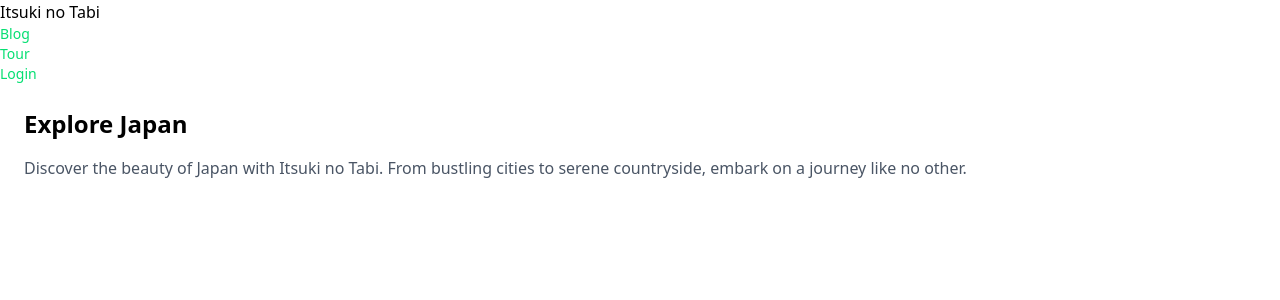
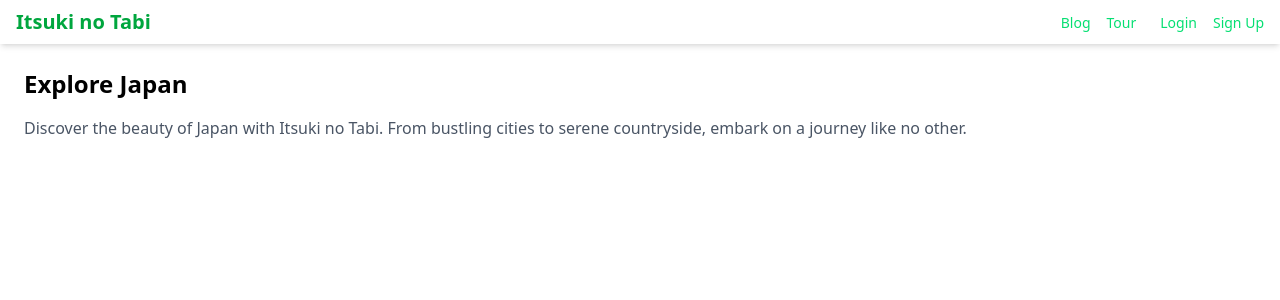
Before and after one commit to TgTrh06/project.itsuki-no-tabi, a React (Vite) app in the folder frontend/: page / in a window 1280 px wide. Shown: the top 300 px of the page. Built offline with nearby package versions, Linux system fonts and the light colour scheme.

Commit message:
66 - Tiny changes

```diff
--- a/frontend/src/App.jsx
+++ b/frontend/src/App.jsx
@@ -1,8 +1,9 @@
 import { Routes, Route } from 'react-router-dom'
 import Navbar from './components/Navbar'
 import HomePage from './pages/HomePage'
-import BlogPage from './pages/Blog/BlogPage'
-import BlogDetailPage from './pages/Blog/BlogDetailPage'
+import ProfilePage from './pages/ProfilePage'
+import AuthRoutes from './routes/AuthRoutes'
+import BlogRoutes from './routes/BlogRoutes'
 
 function App() {
   return (
@@ -10,8 +11,9 @@ function App() {
 		<Navbar />
 		<Routes>
 			<Route path="/" element={<HomePage />} />
-			<Route path="/blogs" element={<BlogPage />} />
-			<Route path="/blogs/:id" element={<BlogDetailPage />} />
+			<Route path="/profile" element={<ProfilePage />} />
+			<Route path="/auth/*" element={<AuthRoutes />} />
+			<Route path="/blogs/*" element={<BlogRoutes />} />
 		</Routes>
   	</div>
   )
--- a/frontend/src/components/Navbar.jsx
+++ b/frontend/src/components/Navbar.jsx
@@ -1,20 +1,73 @@
-import { Link } from "react-router-dom"
+import { Link, useNavigate } from "react-router-dom"
+import { User, LogOut } from "lucide-react"
+import { useState } from "react"
+import useAuthStore from "../store/authStore"
 
 export default function Navbar() {
+  const { user, isAuthenticated, logout } = useAuthStore()
+  const [isDropdownOpen, setIsDropdownOpen] = useState(false)
+  const navigate = useNavigate()
+
+  const handleLogout = async () => {
+    try {
+      await logout()
+      setIsDropdownOpen(false)
+      navigate("/")
+    } catch (error) {
+      console.error('Logout error:', error)
+    }
+  }
+
   return (
-    <nav>
-        <h1>Itsuki no Tabi</h1>
-        <div className="space-x-4">
-            <p className="text-sm text-green-400">
-              <Link to="/blogs" className="hover:text-pink-400">Blog</Link>
-            </p>
-            <p className="text-sm text-green-400">
-              <Link to="*" className="hover:text-pink-400">Tour</Link>
-            </p>
-            <p className="text-sm text-green-400">
-              <Link to="/login" className="hover:text-pink-400">Login</Link>
-            </p>
+    <nav className="sticky top-0 z-50 bg-white shadow-md px-4 py-2">
+      <div className="flex justify-between items-center">
+        <h1 className="text-xl font-bold text-green-600">
+          <Link to="/" className="hover:text-purple-400">Itsuki no Tabi</Link>
+        </h1>
+
+        <div className="flex items-center space-x-6">
+          <div className="space-x-4">
+            <Link to="/blogs" className="text-sm text-green-400 hover:text-pink-400">Blog</Link>
+            <Link to="/tours" className="text-sm text-green-400 hover:text-pink-400">Tour</Link>
+          </div>
+
+          {isAuthenticated ? (
+            <div className="relative">
+              <button
+                onClick={() => setIsDropdownOpen(!isDropdownOpen)}
+                className="flex items-center space-x-2 text-green-600 hover:text-purple-400"
+              >
+                <User className="w-6 h-6" />
+                <span className="text-sm">{user?.username}</span>
+              </button>
+
+              {isDropdownOpen && (
+                <div className="absolute right-0 mt-2 w-48 bg-white rounded-md shadow-lg py-1">
+                  <Link
+                    to="/profile"
+                    className="block px-4 py-2 text-sm text-gray-700 hover:bg-gray-100"
+                    onClick={() => setIsDropdownOpen(false)}
+                  >
+                    Dashboard
+                  </Link>
+                  <button
+                    onClick={handleLogout}
+                    className="flex items-center w-full px-4 py-2 text-sm text-red-600 hover:bg-gray-100"
+                  >
+                    <LogOut className="w-4 h-4 mr-2" />
+                    Logout
+                  </button>
+                </div>
+              )}
+            </div>
+          ) : (
+            <div className="space-x-4">
+              <Link to="/auth/login" className="text-sm text-green-400 hover:text-pink-400">Login</Link>
+              <Link to="/auth/signup" className="text-sm text-green-400 hover:text-pink-400">Sign Up</Link>
+            </div>
+          )}
         </div>
+      </div>
     </nav>
   )
 }
--- /dev/null
+++ b/frontend/src/pages/ProfilePage.jsx
@@ -0,0 +1,74 @@
+import { useEffect } from "react";
+import { useNavigate } from "react-router-dom";
+import useAuthStore from "../store/authStore";
+import { formatDate } from "../utils/date";
+
+export default function ProfilePage() {
+	const { user, isAuthenticated, checkAuth } = useAuthStore();
+	const navigate = useNavigate();
+
+	useEffect(() => {
+		if (!isAuthenticated) {
+			navigate('/auth/login');
+			return;
+		}
+		// Ensure we have the latest user data
+		checkAuth();
+	}, [isAuthenticated, navigate, checkAuth]);
+
+	if (!isAuthenticated) {
+		return null; // Prevent flash of content before redirect
+	}
+
+	if (!user) {
+		return (
+			<div className="max-w-md w-full mx-auto mt-10 p-8 bg-gray-900 bg-opacity-80 backdrop-filter backdrop-blur-lg rounded-xl shadow-2xl border border-gray-800">
+				<p className="text-center text-gray-300">Loading profile...</p>
+			</div>
+		);
+	}
+
+	return (
+		<div className='max-w-md w-full mx-auto mt-10 p-8 bg-gray-900 bg-opacity-80 backdrop-filter backdrop-blur-lg rounded-xl shadow-2xl border border-gray-800'>
+			<h2 className='text-3xl font-bold mb-6 text-center bg-gradient-to-r from-green-400 to-emerald-600 text-transparent bg-clip-text'>
+				Profile
+			</h2>
+
+			<div className='space-y-6'>
+				<div className='p-4 bg-gray-800 bg-opacity-50 rounded-lg border border-gray-700'>
+					<h3 className='text-xl font-semibold text-green-400 mb-3'>Profile Information</h3>
+					<p className='text-gray-300'>Name: {user?.username}</p>
+					<p className='text-gray-300'>Email: {user?.email}</p>
+				</div>
+				<div className='p-4 bg-gray-800 bg-opacity-50 rounded-lg border border-gray-700'>
+					<h3 className='text-xl font-semibold text-green-400 mb-3'>Account Activity</h3>
+					<p className='text-gray-300'>
+						<span className='font-bold'>Joined: </span>
+						{user?.createdAt && new Date(user.createdAt).toLocaleDateString("en-US", {
+							year: "numeric",
+							month: "long",
+							day: "numeric",
+						})}
+					</p>
+					<p className='text-gray-300'>
+						<span className='font-bold'>Last Login: </span>
+						{user?.lastLogin && formatDate(user.lastLogin)}
+					</p>
+				</div>
+			</div>
+
+			{/* <div
+				className='mt-4'
+			>
+				<button
+					onClick={handleLogout}
+					className='w-full py-3 px-4 bg-gradient-to-r from-green-500 to-emerald-600 text-white
+				font-bold rounded-lg shadow-lg hover:from-green-600 hover:to-emerald-700
+				 focus:outline-none focus:ring-2 focus:ring-green-500 focus:ring-offset-2 focus:ring-offset-gray-900'
+				>
+					Logout
+				</button>
+			</div> */}
+		</div>
+	);
+};
```
